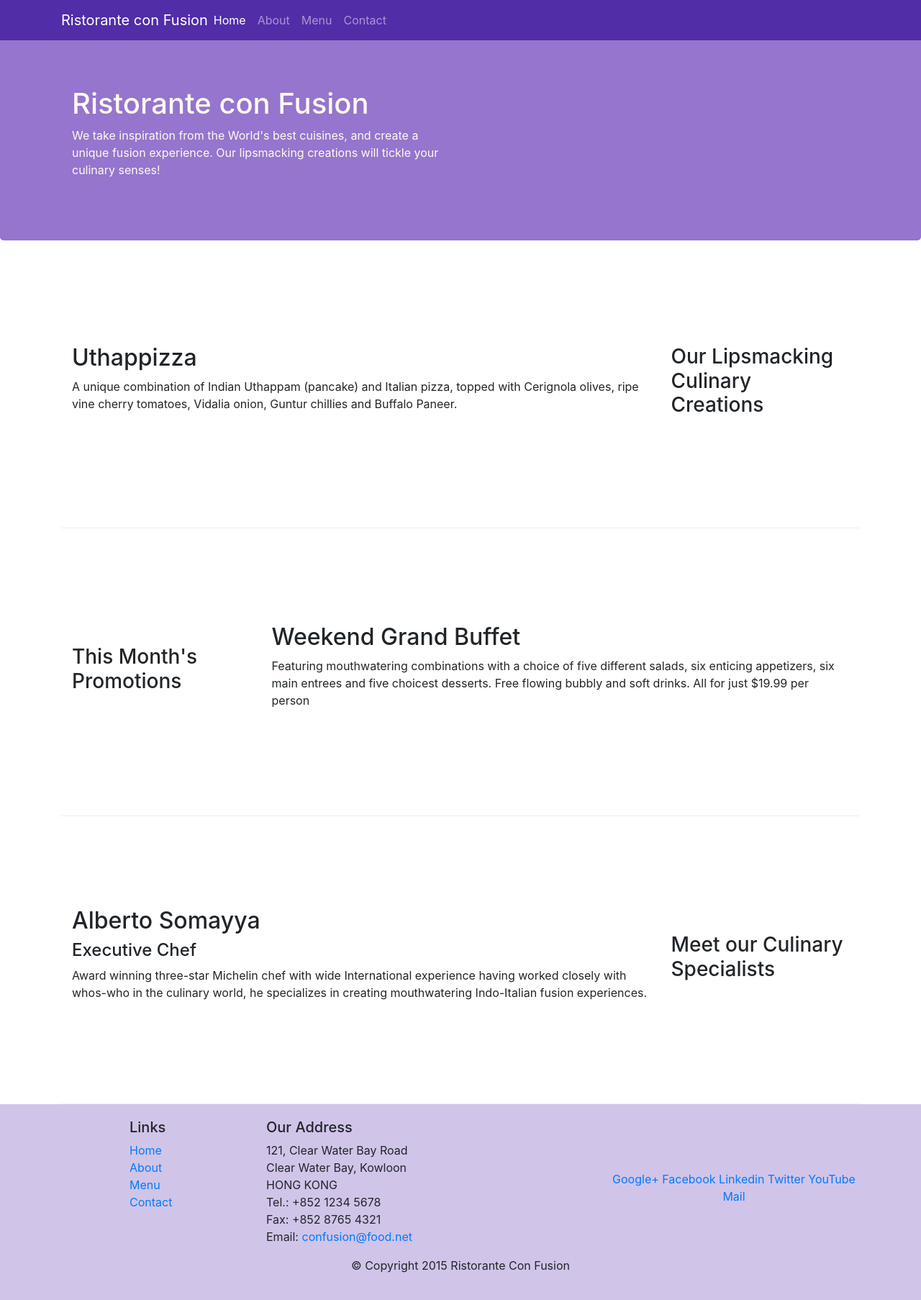
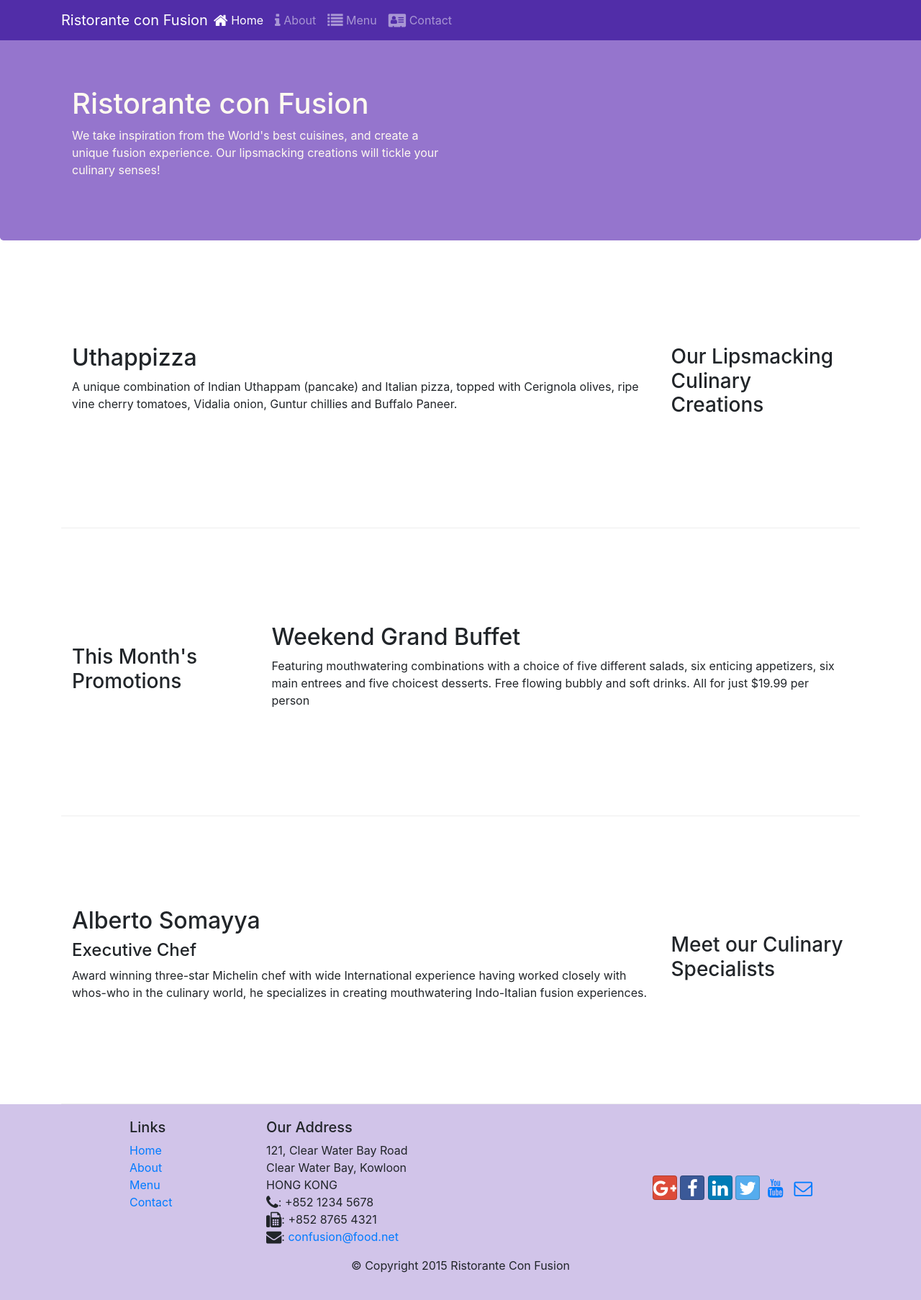
Before and after one commit to Sarvesh-Challawar/conFusion, a website: page index.html in a window 1280 px wide. Shown: the whole page at 72% size. Drawn offline with nearby package versions, Linux system fonts and the light colour scheme.

Commit message:
Icon Fonts

```diff
--- a/index.html
+++ b/index.html
@@ -8,6 +8,8 @@
 
     <!-- Bootstrap CSS -->
     <link rel="stylesheet" href="node_modules/bootstrap/dist/css/bootstrap.min.css">
+    <link rel="stylesheet" type="text/css" href="node_modules/font-awesome/css/font-awesome.min.css">
+    <link rel="stylesheet" type="text/css" href="node_modules/bootstrap-social/bootstrap-social.css">
     <link rel="stylesheet" type="text/css" href="css/styles.css">
 
 	<title>Confusion</title>
@@ -21,10 +23,10 @@
             <a class="navbar-brand mr-auto" href="#">Ristorante con Fusion</a>
             <div class="collapse navbar-collapse" id="Navbar">
             	<ul class="navbar-nav mr-auto">
-	                <li class="nav-item active"><a class="nav-link" href="#">Home</a></li>
-	                <li class="nav-item"><a class="nav-link" href="./aboutus.html">About</a></li>
-	                <li class="nav-item"><a class="nav-link" href="#">Menu</a></li>
-	                <li class="nav-item"><a class="nav-link" href="#">Contact</a></li>
+	                <li class="nav-item active"><a class="nav-link" href="#"><span class="fa fa-home fa-lg"></span> Home</a></li>
+	                <li class="nav-item"><a class="nav-link" href="./aboutus.html"><span class="fa fa-info fa-lg"></span> About</a></li>
+	                <li class="nav-item"><a class="nav-link" href="#"><span class="fa fa-list fa-lg"></span> Menu</a></li>
+	                <li class="nav-item"><a class="nav-link" href="#"><span class="fa fa-address-card fa-lg"></span> Contact</a></li>
 	            </ul>
             </div>
         </div>
@@ -94,19 +96,19 @@
 						121, Clear Water Bay Road<br>
 						Clear Water Bay, Kowloon<br>
 						HONG KONG<br>
-						Tel.: +852 1234 5678<br>
-						Fax: +852 8765 4321<br>
-						Email: <a href="mailto:confusion@food.net">confusion@food.net</a>
+						<i class="fa fa-phone fa-lg"></i>: +852 1234 5678<br>
+						<i class="fa fa-fax fa-lg"></i>: +852 8765 4321<br>
+						<i class="fa fa-envelope fa-lg"></i>: <a href="mailto:confusion@food.net">confusion@food.net</a>
 					</address>
 				</div>
 				<div  class="col-12 col-sm-4 align-self-center">
 					<div class="text-center">
-						<a href="http://google.com/+">Google+</a>
-						<a href="http://www.facebook.com/profile.php">Facebook</a>
-						<a href="http://www.linkedin.com/in/">Linkedin</a>
-						<a href="http://twitter.com/">Twitter</a>
-						<a href="http://youtube.com/">YouTube</a>
-						<a href="mailto:">Mail</a>
+						<a class="btn btn-social-icon btn-google" href="http://google.com/+"><i class="fa fa-google-plus fa-lg"></i></a>
+						<a class="btn btn-social-icon btn-facebook" href="http://www.facebook.com/profile.php"><i class="fa fa-facebook fa-lg"></i></a>
+						<a class="btn btn-social-icon btn-linkedin" href="http://www.linkedin.com/in/"><i class="fa fa-linkedin fa-lg"></i></a>
+						<a class="btn btn-social-icon btn-twitter" href="http://twitter.com/"><i class="fa fa-twitter fa-lg"></i></a>
+						<a class="btn btn-social-icon btn-youtube" href="http://youtube.com/"><i class="fa fa-youtube fa-lg"></i></a>
+						<a class="btn btn-social-icon" href="mailto:"><i class="fa fa-envelope-o fa-lg"></i></a>
 					</div>
 				</div>
 			</div>
--- a/package.json
+++ b/package.json
@@ -15,6 +15,8 @@
   },
   "dependencies": {
     "bootstrap": "^4.0.0",
+    "bootstrap-social": "^5.1.1",
+    "font-awesome": "^4.7.0",
     "jquery": "^3.3.1",
     "popper.js": "^1.12.9"
   },
```
Also changed, not shown: aboutus.html (+15 -13 lines), 1 other file.
